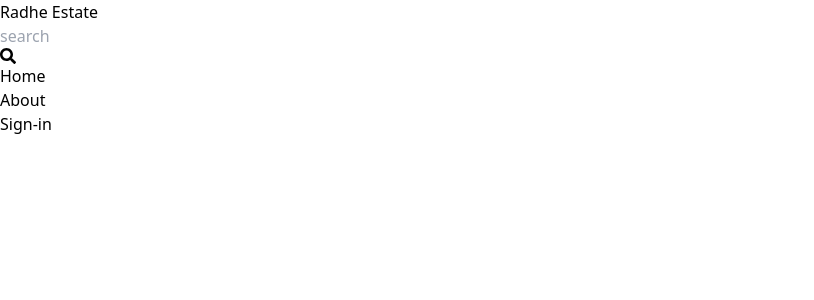
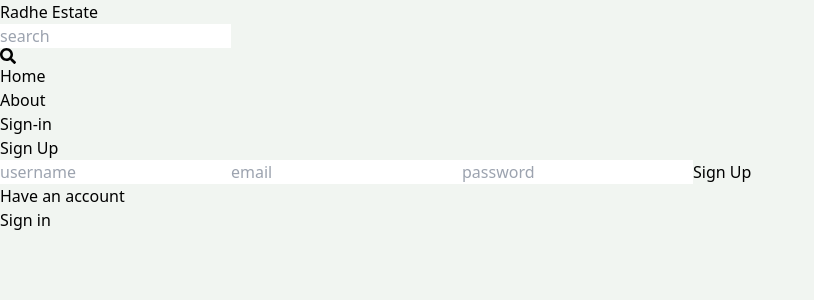
Before and after one commit to radhe203/mern_estate, a React (Vite) app in the folder client/: page /sign-up in a window 1280 px wide. Shown: the top 300 px of the page, without its empty margins (0-814 px from the left). Built offline with nearby package versions, Linux system fonts and the light colour scheme.

Commit message:
completed sign-up page ui

```diff
--- a/client/src/App.jsx
+++ b/client/src/App.jsx
@@ -4,8 +4,8 @@
 import Profile from "./pages/Profile";
 import Signing from "./pages/Signing";
 import About from "./pages/About";
-import Signout from "./pages/Signout";
 import Header from "./components/Header";
+import SignUp from "./pages/SignUp";
 function App() {
   return (
     <BrowserRouter>
@@ -14,7 +14,7 @@
         <Route path="/" element={<Home/>}/>
         <Route path="/profile" element={<Profile/>}/>
         <Route path="/sign-in" element={<Signing/>}/>
-        <Route path="/sign-out" element={<Signout/>}/>
+        <Route path="/sign-up" element={<SignUp/>}/>
         <Route path="/about" element={<About/>}/>
       </Routes>
     </BrowserRouter>
--- a/client/src/index.css
+++ b/client/src/index.css
@@ -1,3 +1,8 @@
 @tailwind base;
 @tailwind components;
 @tailwind utilities;
+
+
+body{
+    background-color: rgb(241, 245, 241);
+}
--- /dev/null
+++ b/client/src/pages/SignUp.jsx
@@ -0,0 +1,25 @@
+import React from 'react'
+import {Link} from 'react-router-dom'
+function SignUp() {
+  return (
+   <>
+   <div className='p-3 max-w-lg mx-auto'>
+    <h1 className=' text-center text-3xl font-semibold m-7'>Sign Up</h1>
+    <form action="" className=' flex flex-col gap-4 '>
+      <input type="text" placeholder='username' className=' p-3  border rounded-lg' />
+      <input type="email" placeholder='email' className=' p-3  border rounded-lg' />
+      <input type="password" placeholder='password' className=' p-3 border rounded-lg ' />
+      <button type="submit" className=' bg-slate-700 text-white rounded-lg p-3 hover:opacity-95 uppercase disabled:opacity-80'>Sign Up</button>
+    </form>
+    <div className="flex gap-2 mt-5">
+      <p>Have an account</p>
+      <Link to={`/sign-in`}>
+      <span className=' text-blue-700'>Sign in</span>
+      </Link>
+    </div>
+   </div>
+   </>
+  )
+}
+
+export default SignUp
--- a/client/src/pages/Signout.jsx
+++ /dev/null
@@ -1,9 +0,0 @@
-import React from 'react'
-
-function Signout() {
-  return (
-    <div>Signout</div>
-  )
-}
-
-export default Signout
```
